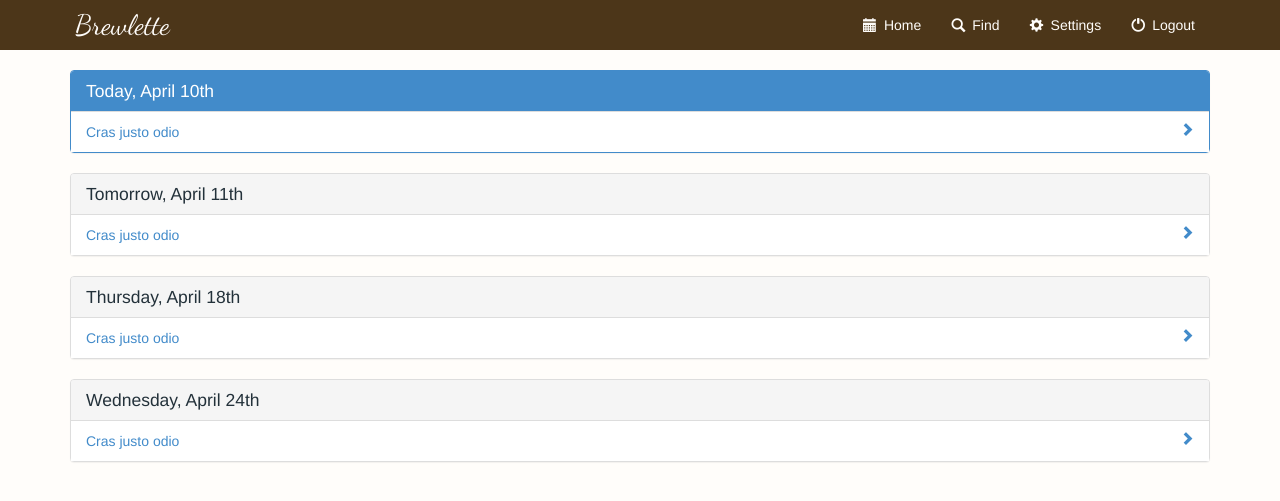
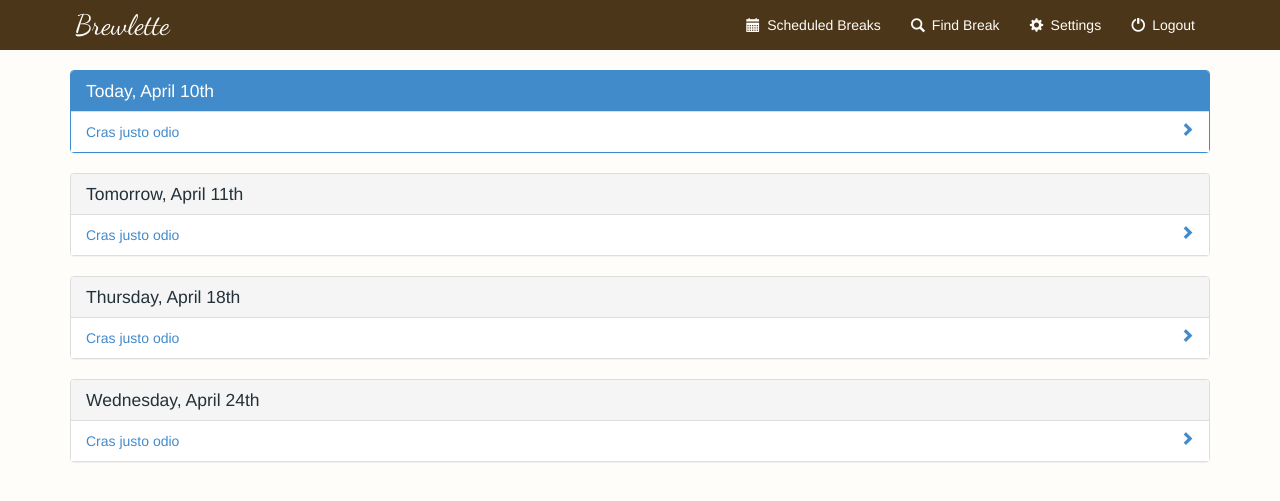
Before and after one commit to colbyr/brewlette, a Jekyll site: the page built from app/index.html, in a window 1280 px wide. Shown: the top 501 px of the page. Built offline with Jekyll 4.4.1, drawn with Linux system fonts in a browser that asks for light colours; Markdown is read by kramdown in place of the engine named in the settings; comment, search, counter and statistics services are not loaded.

Commit message:
edited some copy

```diff
--- a/_layouts/main.html
+++ b/_layouts/main.html
@@ -36,8 +36,8 @@
         <a class="navbar-brand" href="/app/index.html">Brewlette</a>
         <div class="nav-collapse collapse navbar-responsive-collapse">
           <ul class="nav pull-right">
-            <li><a href="/app/index.html"><span class="glyphicon glyphicon-calendar"></span>Home</a></li>
-            <li><a href="/app/search.html"><span class="glyphicon glyphicon-search"></span>Find</a></li>
+            <li><a href="/app/index.html"><span class="glyphicon glyphicon-calendar"></span>Scheduled Breaks</a></li>
+            <li><a href="/app/search.html"><span class="glyphicon glyphicon-search"></span>Find Break</a></li>
             <li><a href="#"><span class="glyphicon glyphicon-cog"></span>Settings</a></li>
             <li><a href="#"><span class="glyphicon glyphicon-off"></span>Logout</a></li>
           </ul>
```
